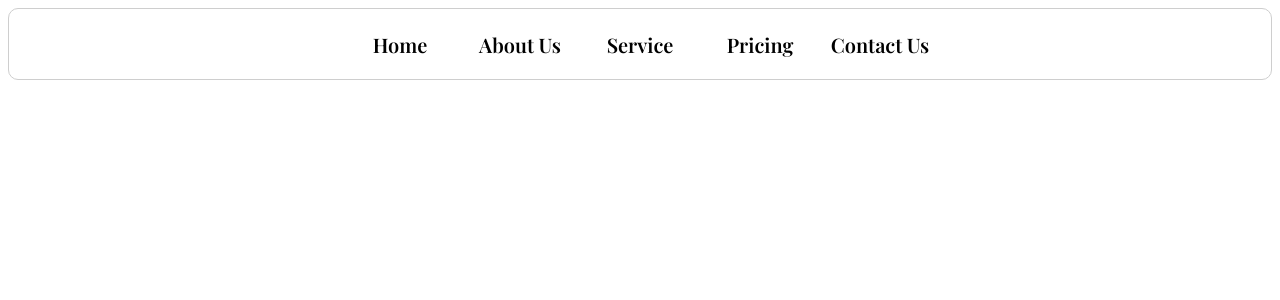
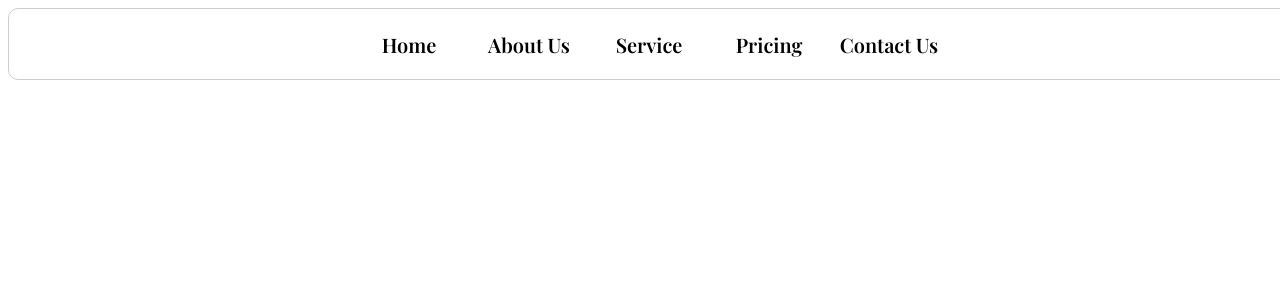
Before and after one commit to SachithG1998/laundraville-ui, a React (Create React App) app: page / in a window 1280 px wide. Shown: the top 300 px of the page. Built offline with nearby package versions, Linux system fonts and the light colour scheme.

Commit message:
Made Navbar component unscrollable

```diff
--- a/src/components/Navbar/index.css
+++ b/src/components/Navbar/index.css
@@ -1,10 +1,12 @@
 .Box {
   background-color: rgb(255, 255, 255);
   height: 70px;
+  width: 100vw;
   border: 1px solid rgb(206, 206, 206);
   border-radius: 10px;
   justify-content: center;
   display: flex;
+  position: fixed;
 }
 
 .Box nav {
```
